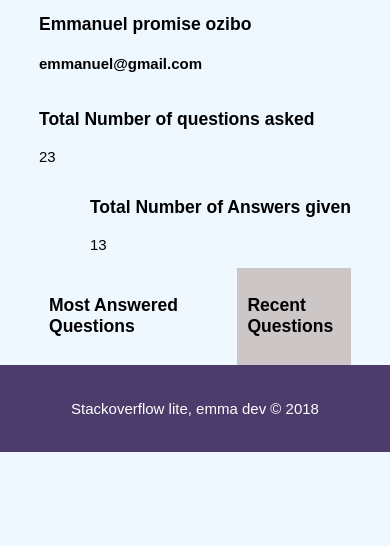
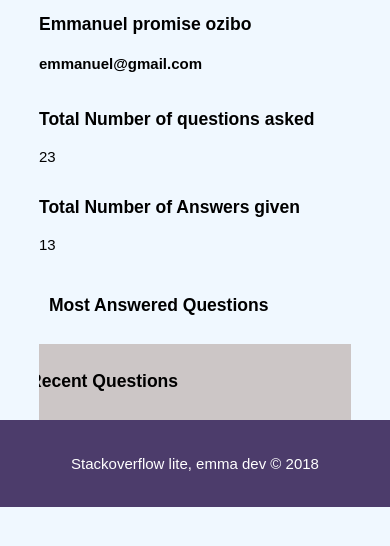
Before and after one commit to Emeecodes01/Stack-web, a PHP site: page /profile.html in a window 390 px wide. Shown: the part 231-777 px from the top of the page. Run offline with PHP 8.4, Linux system fonts and the light colour scheme.

Commit message:
did some mobile ui compact stuffs

```diff
--- a/css/profile.css
+++ b/css/profile.css
@@ -49,7 +49,6 @@ header{
 }
 
 .container #card{
-    box-shadow: 0 4px 8px 0 rgba(0, 0, 0, 0.2), 0 6px 20px 0 rgba(0, 0, 0, 0.19);
     border: gray;
 }
 
@@ -62,6 +61,30 @@ header{
     float: right;
 }
 
+@media(max-width: 768px){
+
+    .container #card #total_questions{
+        float: center;
+        width: 100%;
+    }
+
+    .container #card #total_answers{
+        float: center;
+        width: 100%;
+    }
+
+    .container #card, .container #side_bar{
+        float: center;
+        width: 100%;
+    }
+
+    .container .side{
+        float: center;
+        width: 100%;
+        padding: 10px;
+    }
+}
+
 
 footer{
     background-color: #4C3C6B;
```
